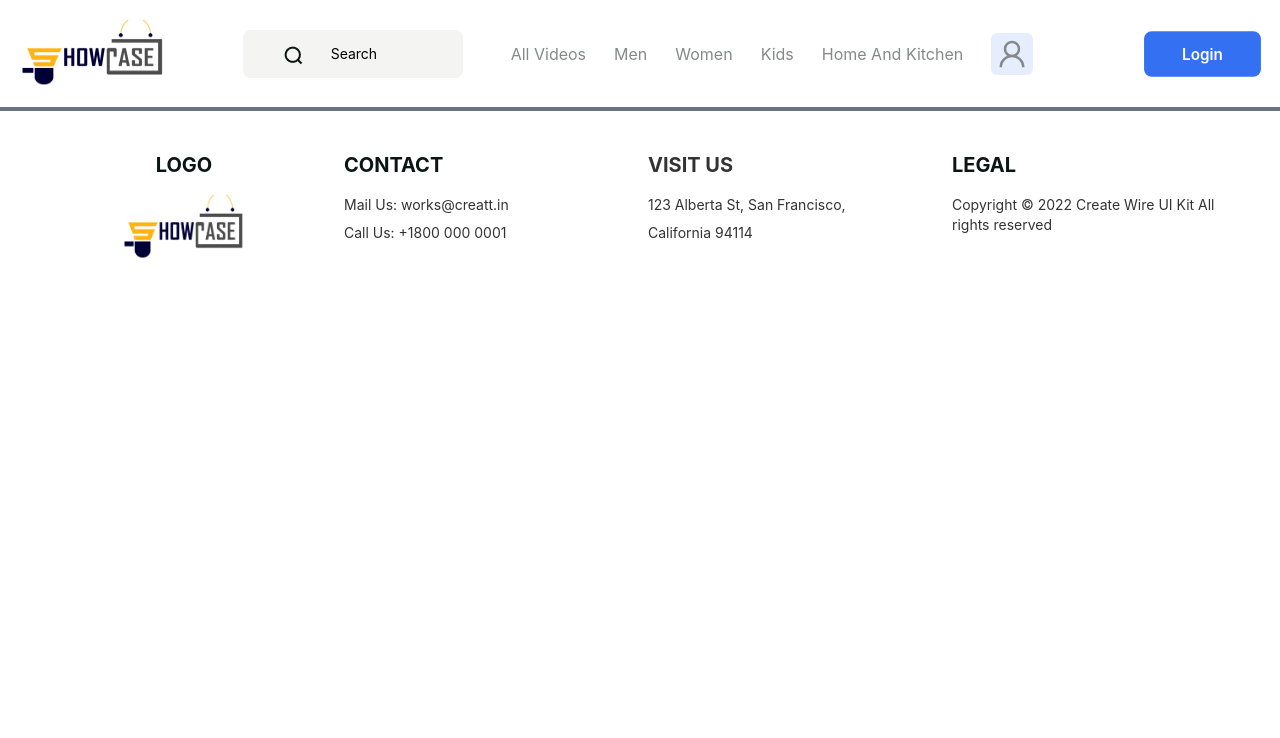
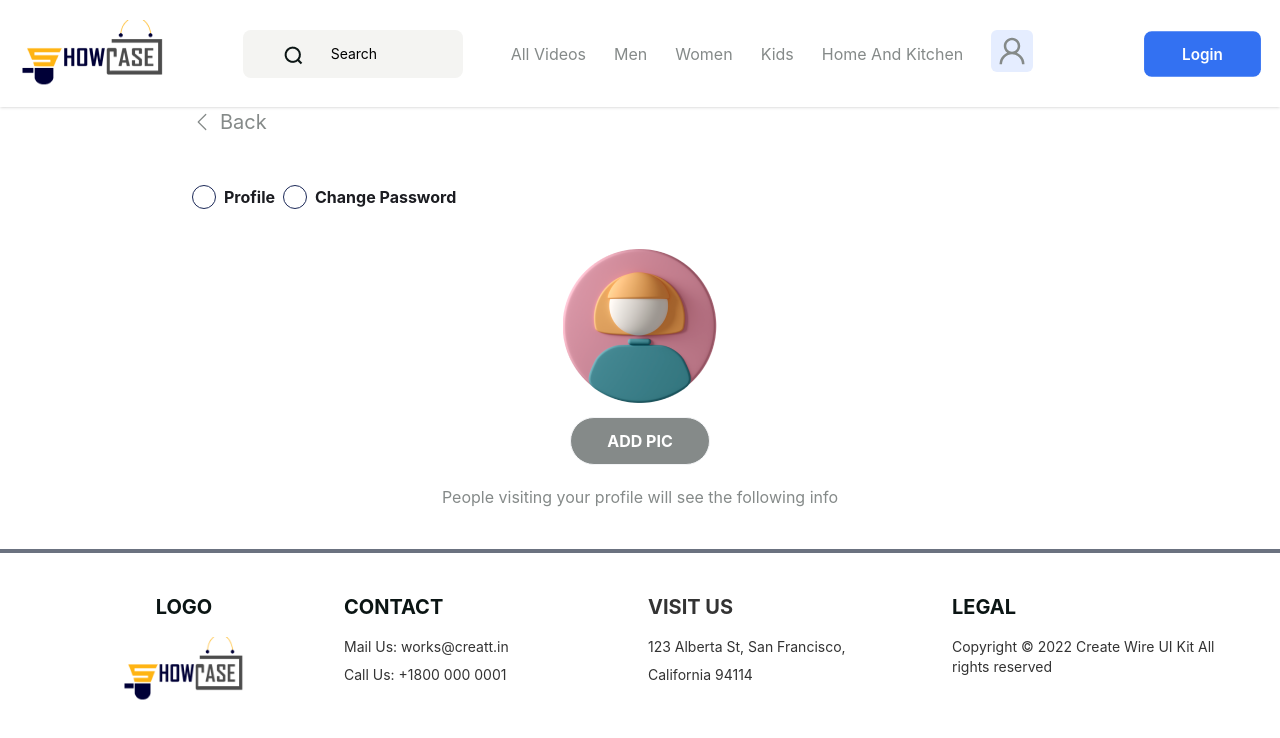
Before and after one commit to sukanya055/ShowCase-V-2, a React (Create React App) app: page /normalProfile in a window 1280 px wide. Shown: the top 738 px of the page. Built offline with nearby package versions, Linux system fonts and the light colour scheme.

Commit message:
profile section complete

```diff
--- a/src/App.js
+++ b/src/App.js
@@ -1,6 +1,7 @@
 import { Route, Routes } from 'react-router-dom';
 import './App.css';
 import Home from './components/Home/Home';
+import NormalProfile from './components/Profile/NormalProfile';
 import Footer from './components/share/Footer';
 import Navbar from './components/share/Navbar';
 
@@ -10,6 +11,8 @@ function App() {
       <Navbar />
       <Routes>
         <Route path='/' element={<Home />} />
+        <Route path='/normalProfile' element={<NormalProfile />} />
+
       </Routes>
       <Footer />
     </div>
--- /dev/null
+++ b/src/components/Profile/NormalProfile.js
@@ -0,0 +1,48 @@
+import React from 'react';
+import { BsChevronLeft } from 'react-icons/bs';
+import profileImg from '../../assets/images/profile.png'
+
+const NormalProfile = () => {
+    return (
+        <>
+            <div>
+                <div className='w-[70%] mx-auto'>
+                    <button
+                        className='flex gap-2 items-center text-[#858A89] text-[20px] '
+                    ><BsChevronLeft /> Back</button>
+                    <div className='flex items-center gap-2 mt-12'>
+                        <div className='flex items-center gap-2'>
+                            <input type="radio" name="radio-2" className="radio radio-primary" />
+                            <label className='text-[#1B1C21] text-[16px] font-bold' htmlFor="">Profile</label>
+                        </div>
+                        <div className='flex items-center gap-2'>
+                            <input type="radio" name="radio-2" className="radio radio-primary" />
+                            <label className='text-[#1B1C21] text-[16px] font-bold' htmlFor="">Change Password</label>
+                        </div>
+                    </div>
+                    <div className='py-10 flex justify-center'>
+                        <div>
+                            <div className='w-[154px] h-[154px] rounded-[50%] mx-auto' >
+                                <img className='w-full h-full object-cover' src={profileImg} alt="" />
+                            </div>
+                            <div className='text-center'>
+                                <input
+                                    type="file"
+                                    id='img'
+                                    className='hidden'
+                                />
+                                <label
+                                    className='btn bg-[#858A89] px-[36px] mt-[14px] text-white font-bold text-[16px] rounded-full'
+                                    htmlFor="img"
+                                >Add pic</label>
+                                <p className='mt-5 text-[#858A89] text-[16px] '>People visiting your profile will see the following info</p>
+                            </div>
+                        </div>
+                    </div>
+                </div>
+            </div>
+        </>
+    );
+};
+
+export default NormalProfile;
--- a/src/components/share/Footer.js
+++ b/src/components/share/Footer.js
@@ -1,8 +1,4 @@
 import React from 'react';
-import { Link } from 'react-router-dom';
-import { MdLocationOn } from 'react-icons/md';
-import { MdEmail } from 'react-icons/md';
-import { BsFillTelephoneFill } from 'react-icons/bs';
 import logo from '../../assets/logo.png'
 
 const Footer = () => {
--- a/src/components/share/Navbar.js
+++ b/src/components/share/Navbar.js
@@ -4,10 +4,19 @@ import search from '../../assets/search.png'
 import userIcon from '../../assets/userIcon.png'
 import styles from './Navbar.module.css'
 import { AiOutlineUser } from 'react-icons/ai';
+import { useNavigate } from 'react-router-dom';
 
 const Navbar = () => {
     const [inputValue, setInputValue] = useState('')
     const [navbar, setNavbar] = useState(false);
+    const navigate=useNavigate()
+    // const [first, setFirst] = useState('')
+
+    const handleDashboard=()=>{
+        navigate('/joinUs')
+    }
+
+
     return (
         <nav className="w-full bg-base-100 shadow ">
             <div className="justify-between px-4 mx-auto lg:max-w-[1400px] lg:items-center lg:flex lg:px-4">
@@ -91,11 +100,25 @@ const Navbar = () => {
                                 Home And Kitchen
                             </li>
                             <li className=" xl:text-[16px] lg:text-[14px] text-[#858A89] ">
-                                <span>
+                                {/* <span>
                                     <AiOutlineUser
                                         className='text-[42px] bg-[#E5EDFF] p-1 rounded-md'
                                     />
-                                </span>
+                                </span> */}
+
+
+
+                                <div className="dropdown dropdown-end cursor-pointer">
+                                    <label tabIndex={0} /* className="btn btn-ghost rounded-btn" */>
+                                        <AiOutlineUser
+                                            className='text-[42px] bg-[#E5EDFF] p-1 rounded-md cursor-pointer'
+                                        />
+                                    </label>
+                                    <ul tabIndex={0} className="menu dropdown-content p-2 shadow bg-base-100 rounded-box w-52 mt-4">
+                                        <li><p onClick={handleDashboard}>My Account</p></li>
+                                        <li><p>Create Account</p></li>
+                                    </ul>
+                                </div>
                             </li>
                             <li className=" xl:text-[16px] lg:text-[14px] text-[#858A89] ">
                                 <div className="space-x-2 inline-block ">
--- a/tailwind.config.js
+++ b/tailwind.config.js
@@ -16,7 +16,8 @@ module.exports = {
           "success": "#1BBB70",
           "warning": "#DF7E07",
           "error": "#FA5C5C",
-          "login":"#6358DC"
+          "login":"#6358DC",
+          "profile":"#858A89"
         },
       },
       "dark",
```
Also changed, not shown: src/assets/images/profile.png (added).
